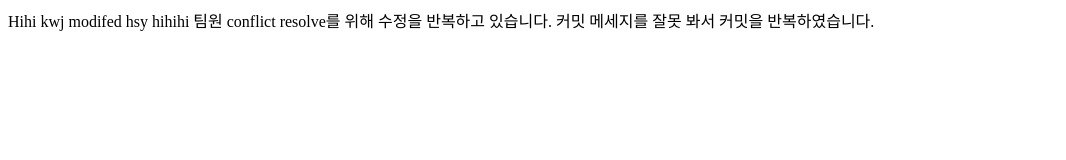
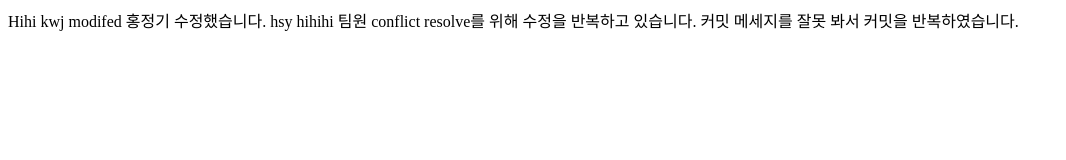
Before and after one commit to Hong-sk/misProject, a plain HTML site: page index.html in a window 1280 px wide. Shown: the whole page, without its empty margins (0-1066 px from the left). Drawn offline with Linux system fonts and the light colour scheme.

Commit message:
홍정기 수정했습니다.

```diff
--- a/index.html
+++ b/index.html
@@ -9,6 +9,7 @@
   <body>
     Hihi
 	kwj modifed
+	홍정기 수정했습니다.
 	hsy hihihi
 	 팀원 conflict resolve를 위해 수정을 반복하고 있습니다.
 	 커밋 메세지를 잘못 봐서 커밋을 반복하였습니다.
```
